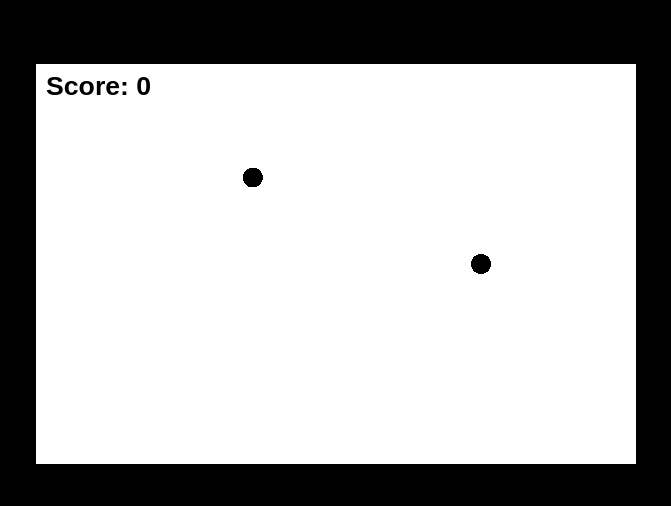
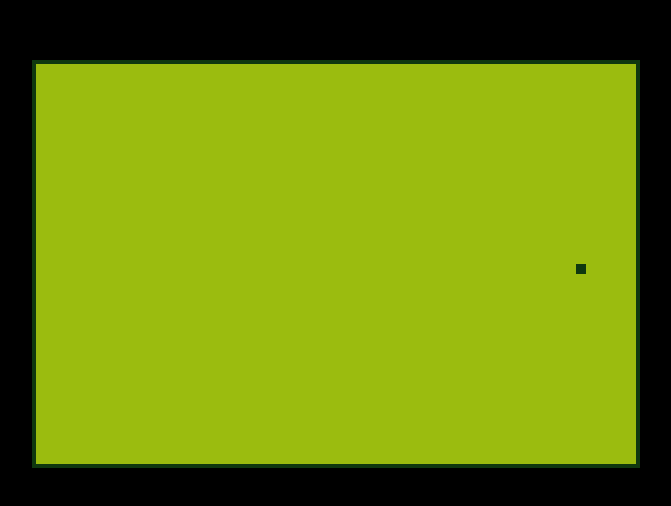
Before and after one commit to Dearon/snake-clone, a plain HTML site: page index.html in a window 1280 px wide. Shown: the part 136-642 px from the top of the page, without its empty margins (304-975 px from the left). Drawn offline with Linux system fonts and the light colour scheme.

Commit message:
Started from scratch using a grid for movement etc. Changed the visual style The snake moves and the player can change the direction

```diff
--- a/assets/style.css
+++ b/assets/style.css
@@ -9,3 +9,10 @@ html, body {
     align-items: center;
     justify-content: center;
 }
+
+#game {
+    line-height: 0;
+    border-color: #0F380F;
+    border-style: solid;
+    border-width: 4px;
+}
--- a/index.html
+++ b/index.html
@@ -6,6 +6,8 @@
     </head>
 
     <body>
+        <div id="game"></div>
+
         <script src="assets/pixi.js"></script>
         <script src="assets/keyboard.js"></script>
         <script src="snake.js"></script>
--- a/snake.js
+++ b/snake.js
@@ -1,119 +1,92 @@
-var width = 600;
-var height = 400;
-var direction = 'right';
-var speed = 2.5;
-var score = 0;
-var dotInterval = 4 * 1000; // Milliseconds
+// Constants
+var WIDTH = 600;
+var HEIGHT = 400;
+var COLORS = [
+    "0x0F380F",
+    "0x306230",
+    "0x8BAC0F",
+    "0x9BBC0F"
+];
+var STARTING_SPEED = 0.2 * 1000; // Milliseconds
+var STARTING_DIRECTION = 'right';
 
-var stage = new PIXI.Stage(0xFFFFFF);
-var renderer = PIXI.autoDetectRenderer(width, height);
-document.body.appendChild(renderer.view);
+// The in-game grid
+var grid = [];
+for (var i = 0; i < (WIDTH/10); i++) {
+    grid[i] = [];
+    for (var j = 0; j < (HEIGHT/10); j++) {
+        grid[i][j] = "";
+    }
+}
 
-var scoreText = new PIXI.Text("Score: " + score);
-scoreText.x = 10;
-scoreText.y = 10;
-stage.addChild(scoreText);
+// Setting up Pixi
+var stage = new PIXI.Stage(COLORS[3]);
+var renderer = PIXI.autoDetectRenderer(WIDTH, HEIGHT);
+var gameDiv = document.getElementById("game");
+gameDiv.appendChild(renderer.view);
 
+// Set misc variables
+var speed = STARTING_SPEED;
+var direction = STARTING_DIRECTION;
+var timestamp = 0;
+
+// Create the snake and add it to the stage
 var snake = new PIXI.Graphics();
-snake.beginFill(0x000000);
-snake.drawCircle(0, 0, 10);
+snake.beginFill(COLORS[0]);
+snake.drawRect(0, 0, 10, 10);
 snake.endFill();
-
-snake.x = width/2;
-snake.y = height/2;
 stage.addChild(snake);
 
-var dots = [];
-var dotTime = 0;
+// Add the snake to the center of the grid
+var snakeX = grid.length / 2;
+var snakeY = grid[snakeX].length / 2;
+grid[snakeX][snakeY] = snake;
 
+// Start the core loop
 main();
-
 function main() {
-    input();
-    movement();
-    collision();
-    addScoreDot();
-    requestAnimFrame(animate);
+    handleInput();
+    moveSnake();
+    setLocation();
+    requestAnimFrame(draw);
 }
 
-function animate() {
+// Sets the correct x and y for an object depending on their location in the grid array
+function setLocation() {
+    for (var x = 0; x < grid.length; x++) {
+        for (var y = 0; y < grid[x].length; y++) {
+            if (grid[x][y] != '') {
+                grid[x][y].x = x * 10;
+                grid[x][y].y = y * 10;
+            }
+        }
+    }
+}
+
+// Put everything on the screen
+function draw() {
     renderer.render(stage);
     main();
 }
 
-function input() {
-    KeyboardJS.on('left', function() {
-        if (direction != 'right') { direction = 'left'; }
-    });
-    KeyboardJS.on('right', function() {
-        if (direction != 'left') { direction = 'right'; }
-    });
-    KeyboardJS.on('up', function() {
-        if (direction != 'down') { direction = 'up'; }
-    });
-    KeyboardJS.on('down', function() {
-        if (direction != 'up') { direction = 'down'; }
-    });
+// See if the player wants to change the direction of the snake
+function handleInput() {
+    KeyboardJS.on('left', function() { direction = 'left'; });
+    KeyboardJS.on('right', function() { direction = 'right'; });
+    KeyboardJS.on('up', function() { direction = 'up'; });
+    KeyboardJS.on('down', function() { direction = 'down' });
 }
 
-function movement() {
-    if (direction == 'left') { snake.x -= speed; }
-    if (direction == 'right') { snake.x += speed; }
-    if (direction == 'up') { snake.y -= speed; }
-    if (direction == 'down') { snake.y += speed; }
-}
+// Moves the snake
+function moveSnake() {
+    if (timestamp + speed < Date.now()) {
+        timestamp = Date.now();
 
-function collision() {
-    if (snake.x < 0 || snake.x > width || snake.y < 0 || snake.y > height) {
-        direction = 'right';
-        snake.x = width/2;
-        snake.y = height/2;
-
-        score = 0;
-        scoreText.setText("Score: " + score);
-
-        for (var i = 0; i < dots.length; i++) {
-            try {
-                stage.removeChild(dots[i]);
-            } catch(e) {
-                // Sometimes it tries to remove non-existent dots
-            }
-        }
-
-        dots = [];
-        dotTime = 0;
-    }
-
-    for (var i = 0; i < dots.length; i++) {
-        if (snake.x >= (dots[i].x - 10) &&
-            snake.x <= (dots[i].x + 10) &&
-            snake.y >= (dots[i].y - 10) &&
-            snake.y <= (dots[i].y + 10)) {
-                try {
-                    stage.removeChild(dots[i]);
-                    dots.slice(i, 2);
-                    score += 1;
-                    scoreText.setText("Score: " + score);
-                } catch(e) {
-                    // The collision will trigger multiple times since JS is async
-                    // So if we get here it's because we are trying to remove a child from
-                    // stage whom doesn't exist any more
-                }
-        }
+        grid[snakeX][snakeY] = '';
+        if (direction == 'right') { snakeX += 1; }
+        if (direction == 'left') { snakeX -= 1; }
+        if (direction == 'up') { snakeY -= 1; }
+        if (direction == 'down') { snakeY += 1; }
+        grid[snakeX][snakeY] = snake;
     }
 }
-
-function addScoreDot() {
-    if (dotTime + dotInterval < Date.now()) {
-        dotTime = Date.now();
-        var dot = new PIXI.Graphics();
-        dot.beginFill(0x000000);
-        dot.drawCircle(0, 0, 10);
-        dot.endFill();
-
-        dot.x = Math.random() * ((width - 10) - 10) + 10;
-        dot.y = Math.random() * ((height - 10) - 10) + 10;
-        stage.addChild(dot);
-        dots.push(dot);
-    }
-}
```
